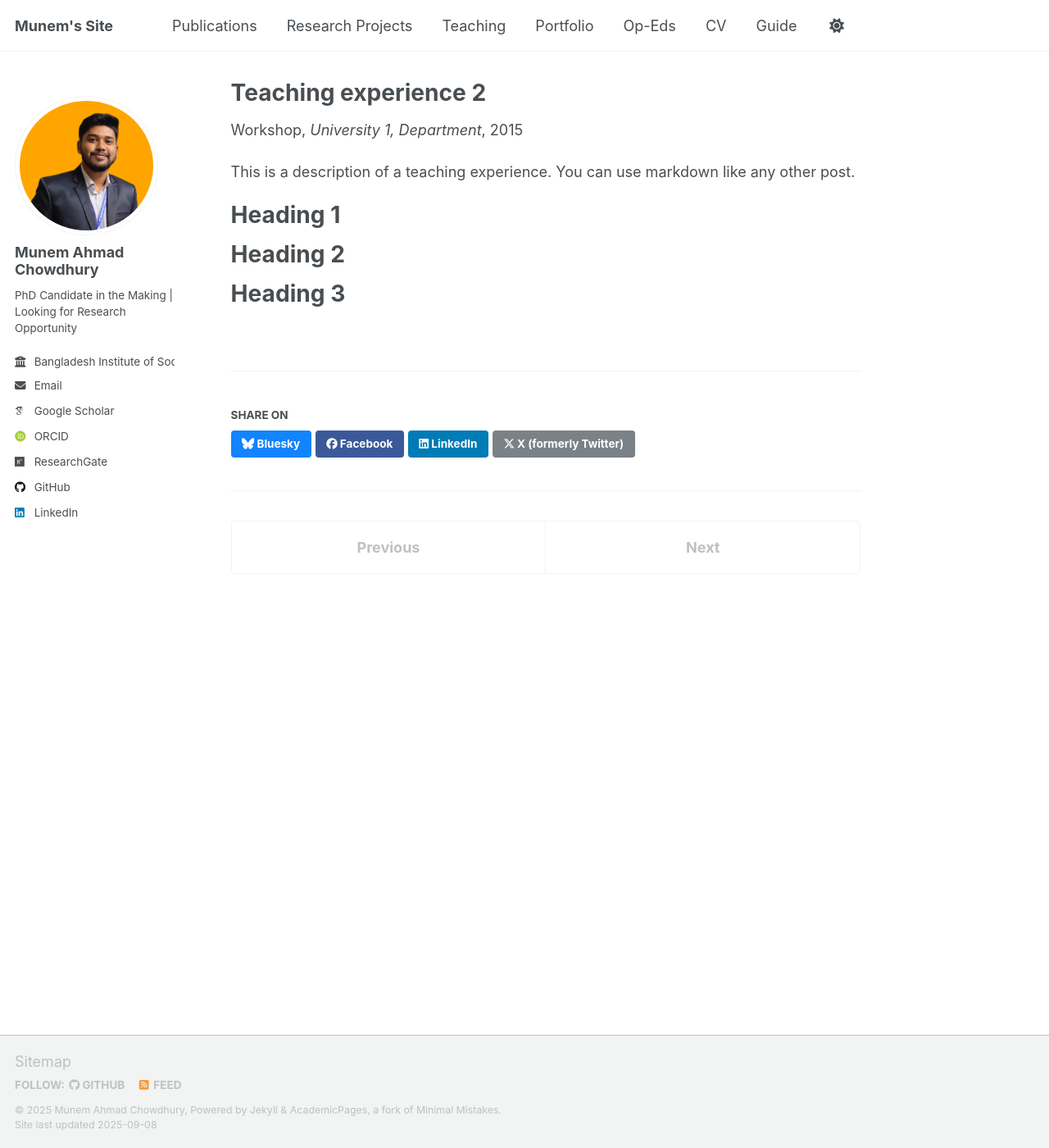
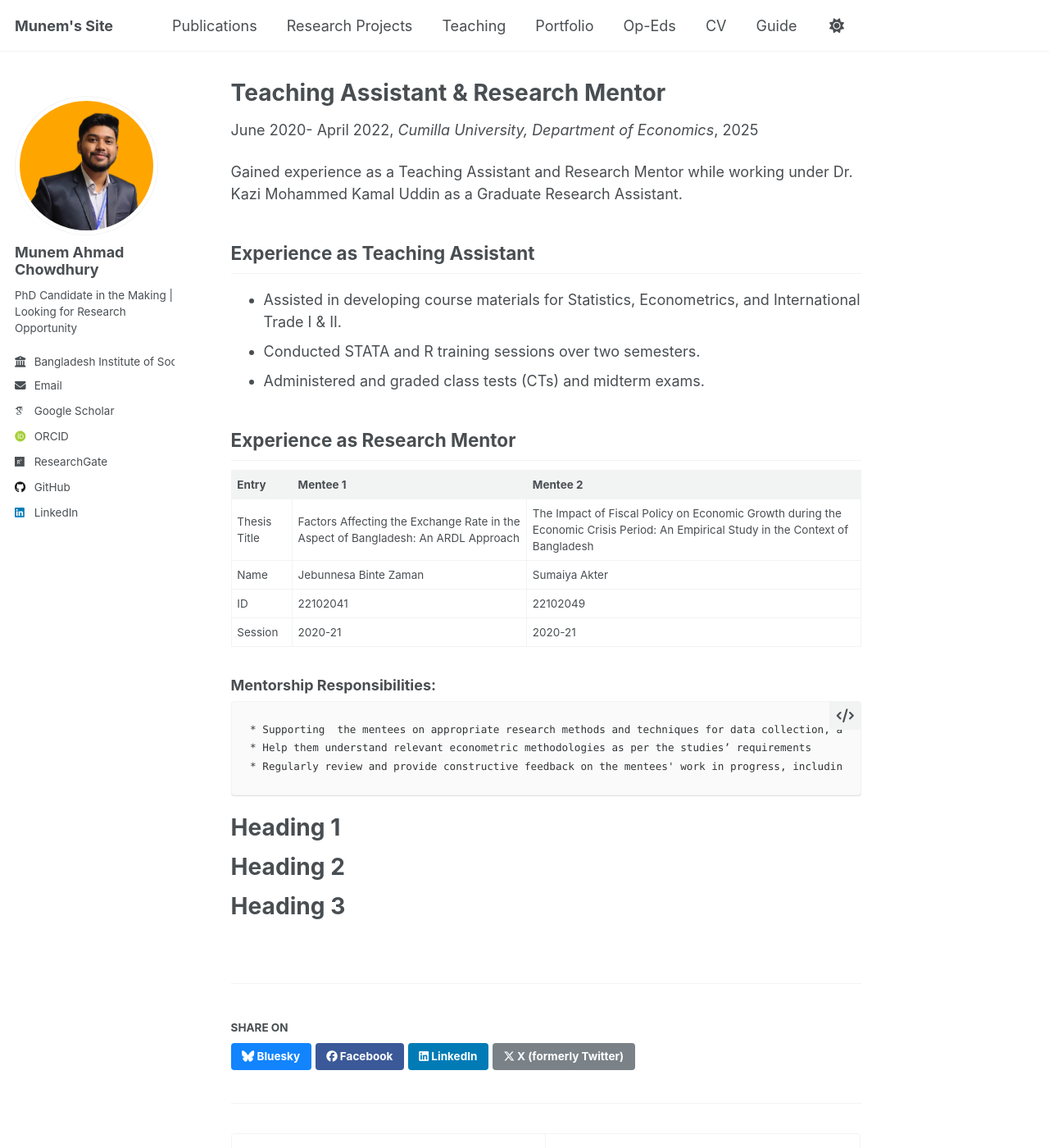
Before and after one commit to munemahmad/munemahmad.github.io, a Jekyll site: the page built from _teaching/2015-spring-teaching-2.md, in a window 1280 px wide and 1400 px high. Shown: the whole window at 82% size. Built offline with Jekyll 4.4.1, drawn with Linux system fonts in a browser that asks for light colours; some web fonts are replaced; a script that is not in the unit is left out.

Commit message:
Update 2015-spring-teaching-2.md

```diff
--- a/_teaching/2015-spring-teaching-2.md
+++ b/_teaching/2015-spring-teaching-2.md
@@ -1,14 +1,39 @@
 ---
-title: "Teaching experience 2"
+title: "Teaching Assistant & Research Mentor"
 collection: teaching
-type: "Workshop"
-permalink: /teaching/2015-spring-teaching-1
-venue: "University 1, Department"
-date: 2015-01-01
-location: "City, Country"
+type: "June 2020- April 2022"
+permalink: /teaching/Teaching-Assistant
+venue: "Cumilla University, Department of Economics"
+location: "Cumilla, Bangladesh"
 ---
+Gained experience as a Teaching Assistant and Research Mentor while working under Dr. Kazi Mohammed Kamal Uddin as a Graduate Research Assistant.
 
-This is a description of a teaching experience. You can use markdown like any other post.
+## Experience as Teaching Assistant
+  *  Assisted in developing course materials for Statistics, Econometrics, and International Trade I & II.
+  *  Conducted STATA and R training sessions over two semesters.
+  *  Administered and graded class tests (CTs) and midterm exams.
+
+## Experience as Research Mentor
+
+| Entry            |                                   Mentee   1                                        |                                     Mentee 2                          |
+| --------         |-------------------------------------------------------------------------------------|-----------------------------------------------------------------------|
+| Thesis Title     | Factors Affecting the Exchange Rate in the Aspect of Bangladesh: An ARDL Approach   | The Impact of Fiscal Policy on Economic Growth during the Economic Crisis                                                                                                                   Period: An Empirical Study in the  Context of Bangladesh             |
+| Name             | Jebunnesa Binte Zaman                                                               | Sumaiya Akter                                                         |
+| ID               | 22102041                                                                            | 22102049                                                              |
+| Session          | 2020-21                                                                             | 2020-21                                                               |
+
+
+### Mentorship Responsibilities:
+    * Supporting  the mentees on appropriate research methods and techniques for data collection, analysis, and interpretation, considering the nature of the research questions and       available data sources.
+    * Help them understand relevant econometric methodologies as per the studies’ requirements
+    * Regularly review and provide constructive feedback on the mentees' work in progress, including drafts of research chapters, data analysis, and findings, to help improve the              quality and rigor of the research.
+
+
+
+
+
+
+
 
 Heading 1
 ======
```
